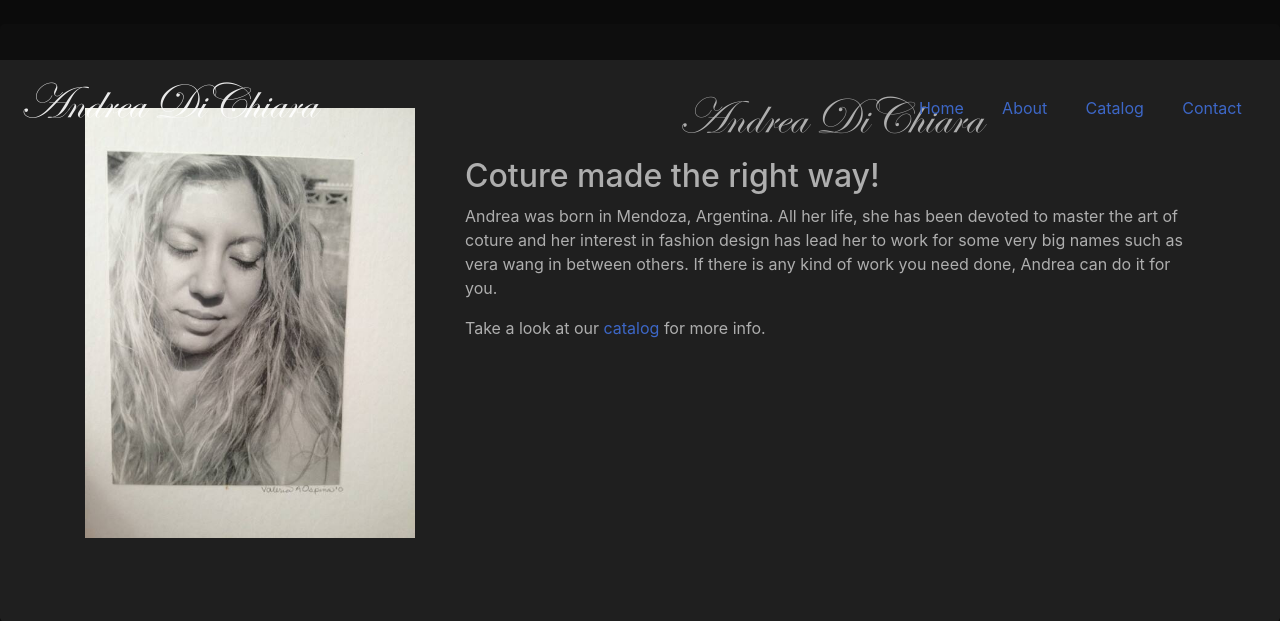
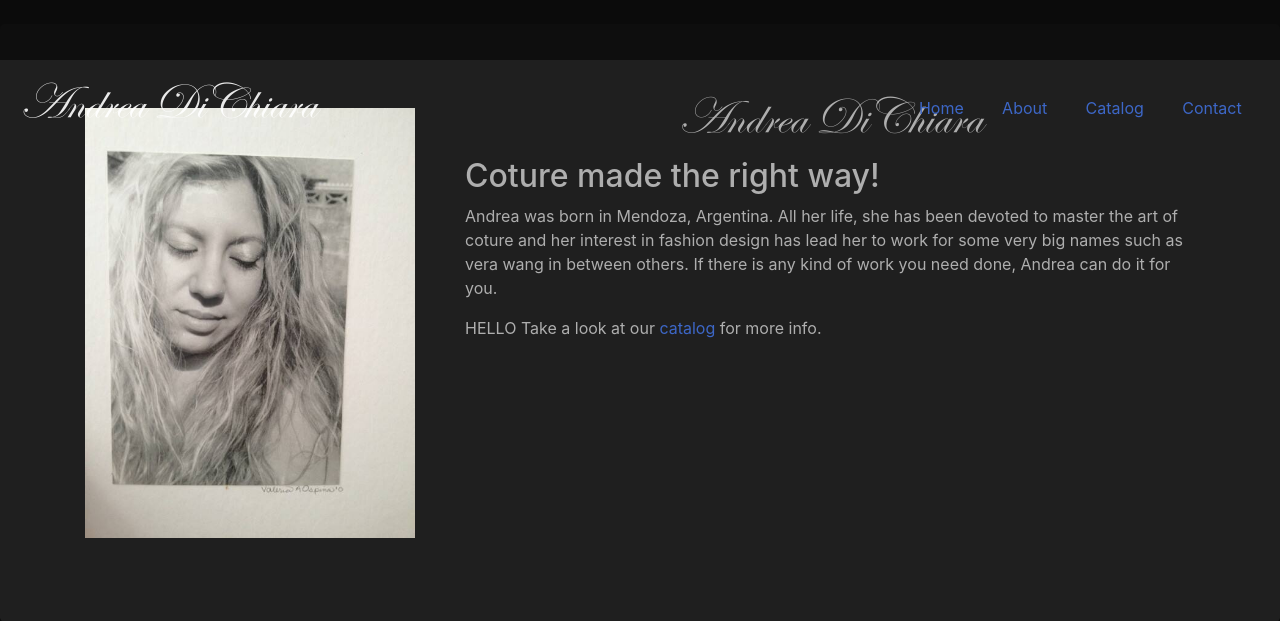
Before and after one commit to maxxam1990/AndreaDiChiara, a PHP site: page /about.php in a window 1280 px wide. Shown: the top 621 px of the page. Run offline with PHP 8.4, Linux system fonts and the light colour scheme.

Commit message:
Change HELLO

```diff
--- a/about.php
+++ b/about.php
@@ -18,6 +18,8 @@
 						such as vera wang in between others. If there is any kind of work you need done, Andrea can do it for you.
 					</p>
 					<p>
+
+                        HELLO
 						Take a look at our <a href="catalog.php">catalog</a> for more info.
 					</p>
 				</div>
```
